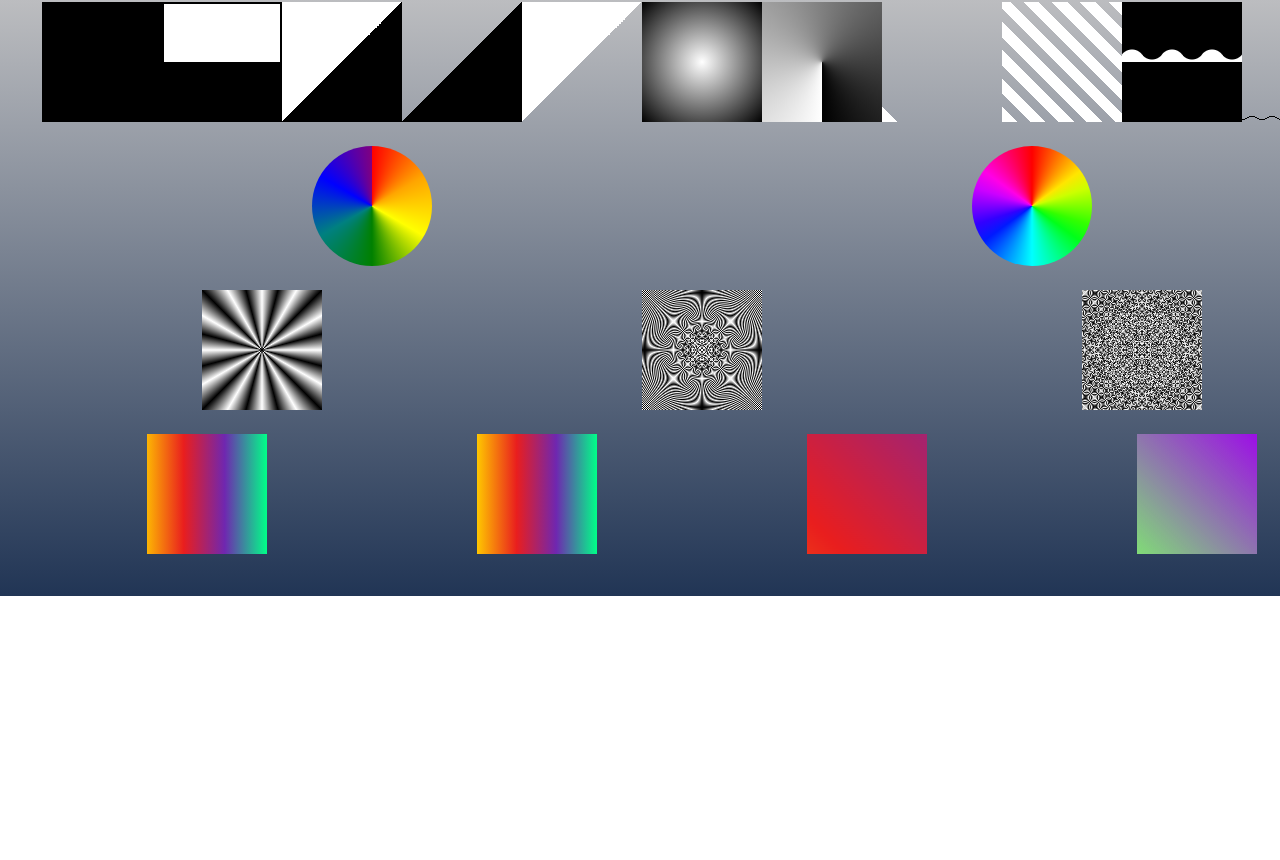
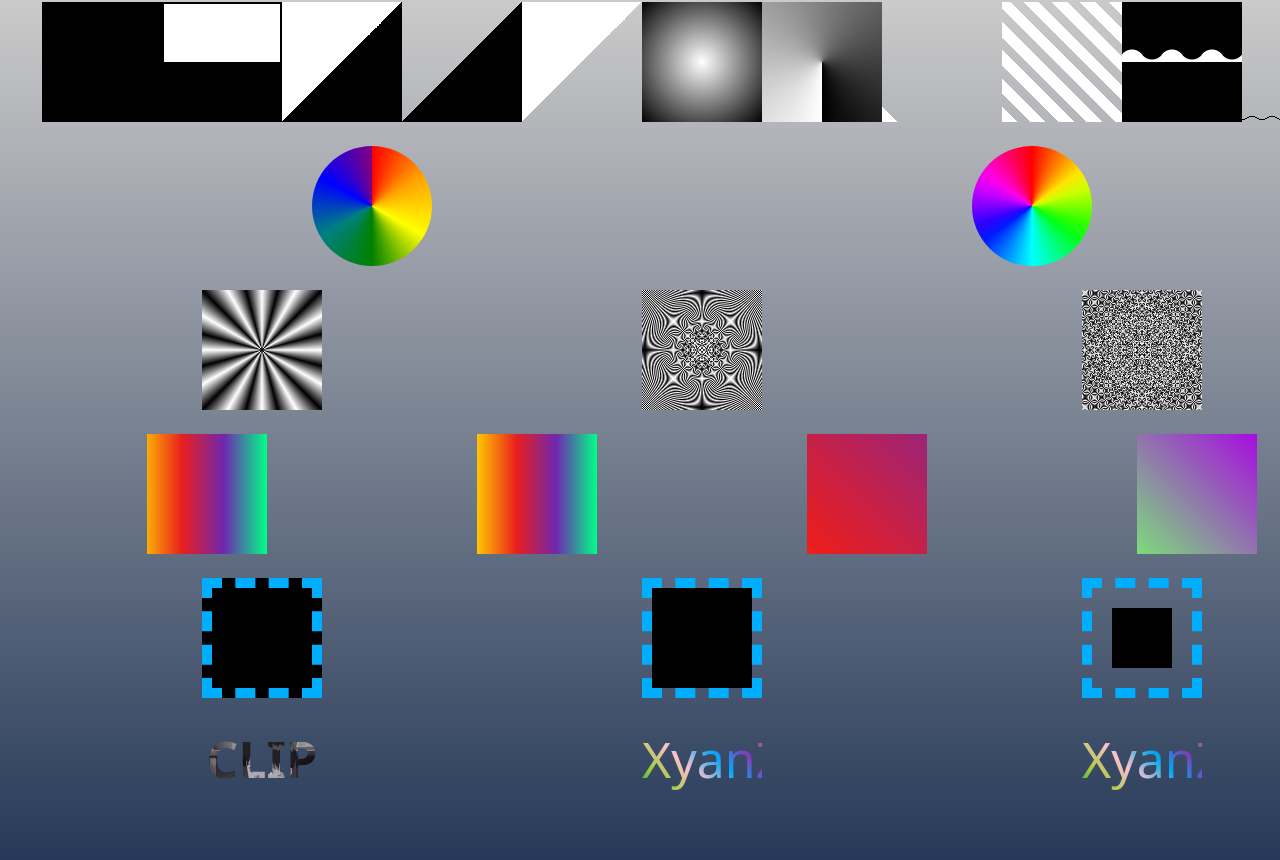
Before and after one commit to XyanZhang/nextjs-css-example, a Next.js app: page /background in a window 1280 px wide. Shown: the part 220-1080 px from the top of the page. Before the commit the page ends 816 px from the top, so only its background shows below. Built offline with nearby package versions, Linux system fonts and the light colour scheme.

Commit message:
feat: background-clip: text

```diff
--- a/src/app/(items)/background/index.module.scss
+++ b/src/app/(items)/background/index.module.scss
@@ -99,3 +99,50 @@ $totalStops:20;
       filter: hue-rotate(360deg);
   }
 }
+.clipBorder, .clipPadding, .clipContent {
+  padding: 20px;
+  background: #000;
+  background-repeat: no-repeat;
+  border: 10px dashed rgb(0, 174, 255);
+}
+.clipBorder {
+  background-clip: border-box;
+}
+.clipPadding {
+  background-clip: padding-box;
+}
+.clipContent {
+  background-clip: content-box;
+}
+$img: '/avatar.jpg';
+.backgroundClip {
+  font-size: 50px;
+  text-align: center;
+  font-weight: bold;
+  color: transparent;
+  background: url($img) no-repeat center center;
+  background-size: cover;
+  background-clip: text;
+}
+.text-clip {
+  color: transparent;
+  background-clii: text;
+}
+.backgroundGradientClip {
+  font-size: 50px;
+  color: transparent;
+  background: linear-gradient(45deg, #ffeb3b, #009688, yellowgreen, pink, #03a9f4, #9c27b0, #8bc34a);
+  background-clip: text;
+}
+.backgroundGradientAniClip {
+  font-size: 50px;
+  color: transparent;
+  background: linear-gradient(45deg, #ffeb3b, #009688, yellowgreen, pink, #03a9f4, #9c27b0, #8bc34a);
+  background-clip: text;
+  animation: huerotate 3s infinite;
+}
+@keyframes huerotate {
+  100% {
+      filter: hue-rotate(360deg);
+  }
+}
--- a/src/app/(items)/background/page.tsx
+++ b/src/app/(items)/background/page.tsx
@@ -47,6 +47,18 @@ export default function BackgroundCSS(props:any) {
         <li className={`${scssStyles.gradientAni3}`}></li>
         <li className={`${scssStyles.gradientAni4}`}></li>
       </ul>
+      <br />
+      <ul className={styles.base2}>
+        <li className={`${scssStyles.clipBorder}`}></li>
+        <li className={`${scssStyles.clipPadding}`}></li>
+        <li className={`${scssStyles.clipContent}`}></li>
+      </ul>
+      <br />
+      <ul className={styles.base2}>
+        <li className={`${scssStyles.backgroundClip}`}>CLIP</li>
+        <li className={`${scssStyles.backgroundGradientClip}`}>XyanZhang</li>
+        <li className={`${scssStyles.backgroundGradientAniClip}`}>XyanZhang</li>
+      </ul>
     </div>
   )
 }
```
Also changed, not shown: note/background.md (+11 -0 lines), public/avatar.jpg (added).
